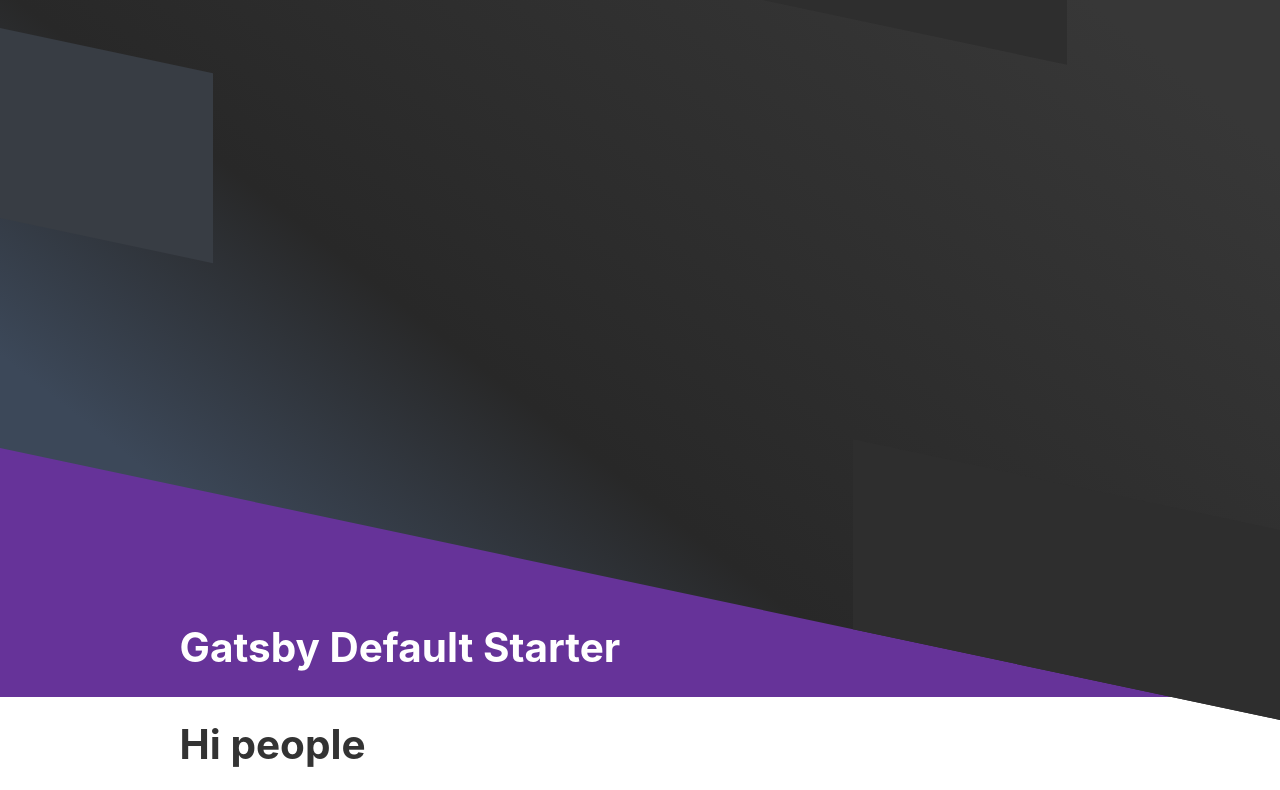
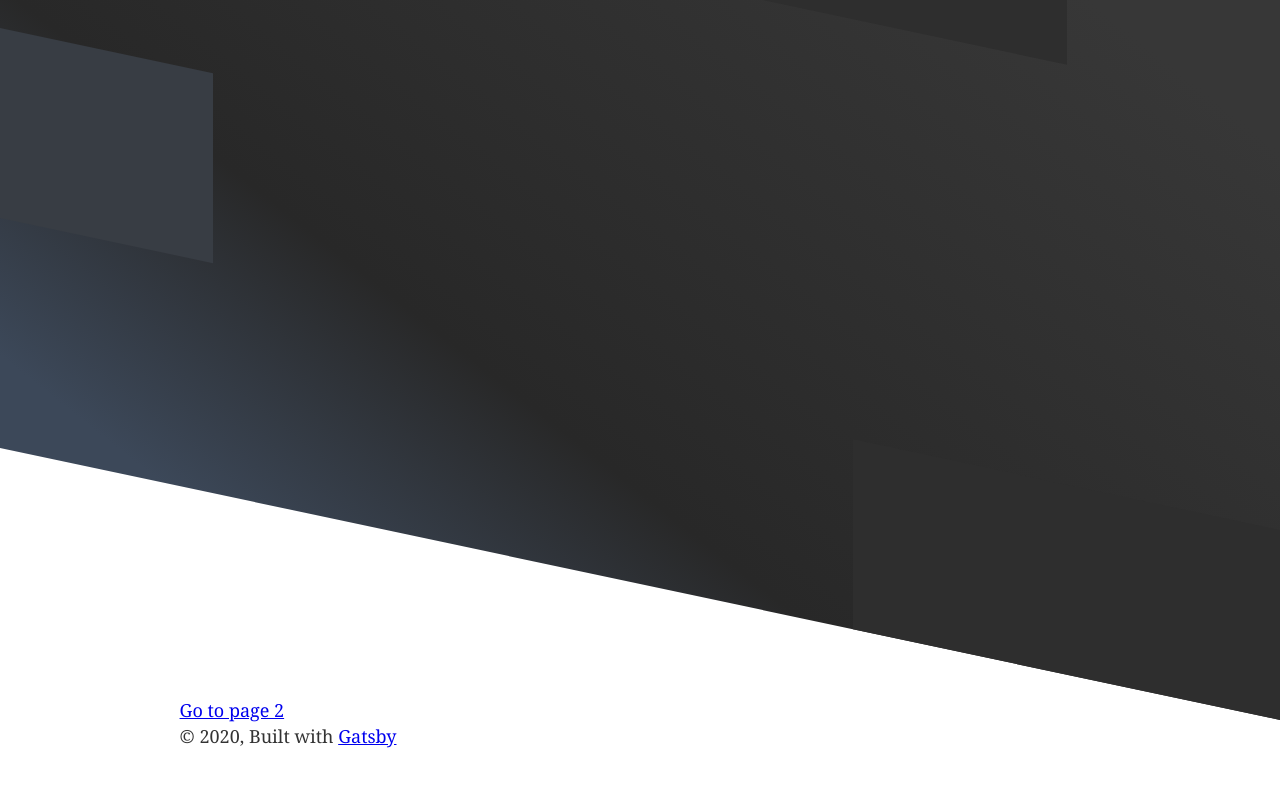
Before and after one commit to thebyronc/data-visualization-gatsby, a Gatsby site: page / in a window 1280 px wide. Shown: the top 790 px of the page. Built offline with nearby package versions, Linux system fonts and the light colour scheme; Gatsby itself is replaced by a stand-in of ours.

Commit message:
add appbar

```diff
--- a/gatsby-config.js
+++ b/gatsby-config.js
@@ -1,6 +1,6 @@
 module.exports = {
   siteMetadata: {
-    title: `Gatsby Default Starter`,
+    title: `Gatsby Default aa Starter`,
     description: `Kick off your next, great Gatsby project with this default starter. This barebones starter ships with the main Gatsby configuration files you might need.`,
     author: `@gatsbyjs`,
   },
--- a/src/components/header.jsx
+++ b/src/components/header.jsx
@@ -74,12 +74,7 @@ const StyledBackground = styled.div`
 `;
 
 const Header = ({ siteTitle }) => (
-  <header
-    style={{
-      background: `rebeccapurple`,
-      marginBottom: `1.45rem`,
-    }}
-  >
+  <header>
     <StyledHeader>
       <StyledBackground>
         <span></span>
--- a/src/pages/index.jsx
+++ b/src/pages/index.jsx
@@ -8,12 +8,12 @@ import SEO from "../components/seo"
 const IndexPage = () => (
   <Layout>
     <SEO title="Home" />
-    <h1>Hi people</h1>
+    {/* <h1>Hi people</h1>
     <p>Welcome to your new Gatsby site.</p>
     <p>Now go build something great.</p>
     <div style={{ maxWidth: `300px`, marginBottom: `1.45rem` }}>
       <Image />
-    </div>
+    </div> */}
     <Link to="/page-2/">Go to page 2</Link>
   </Layout>
 )
```
Also changed, not shown: src/components/appbar/appbar.jsx (added, +16 -0 lines).
